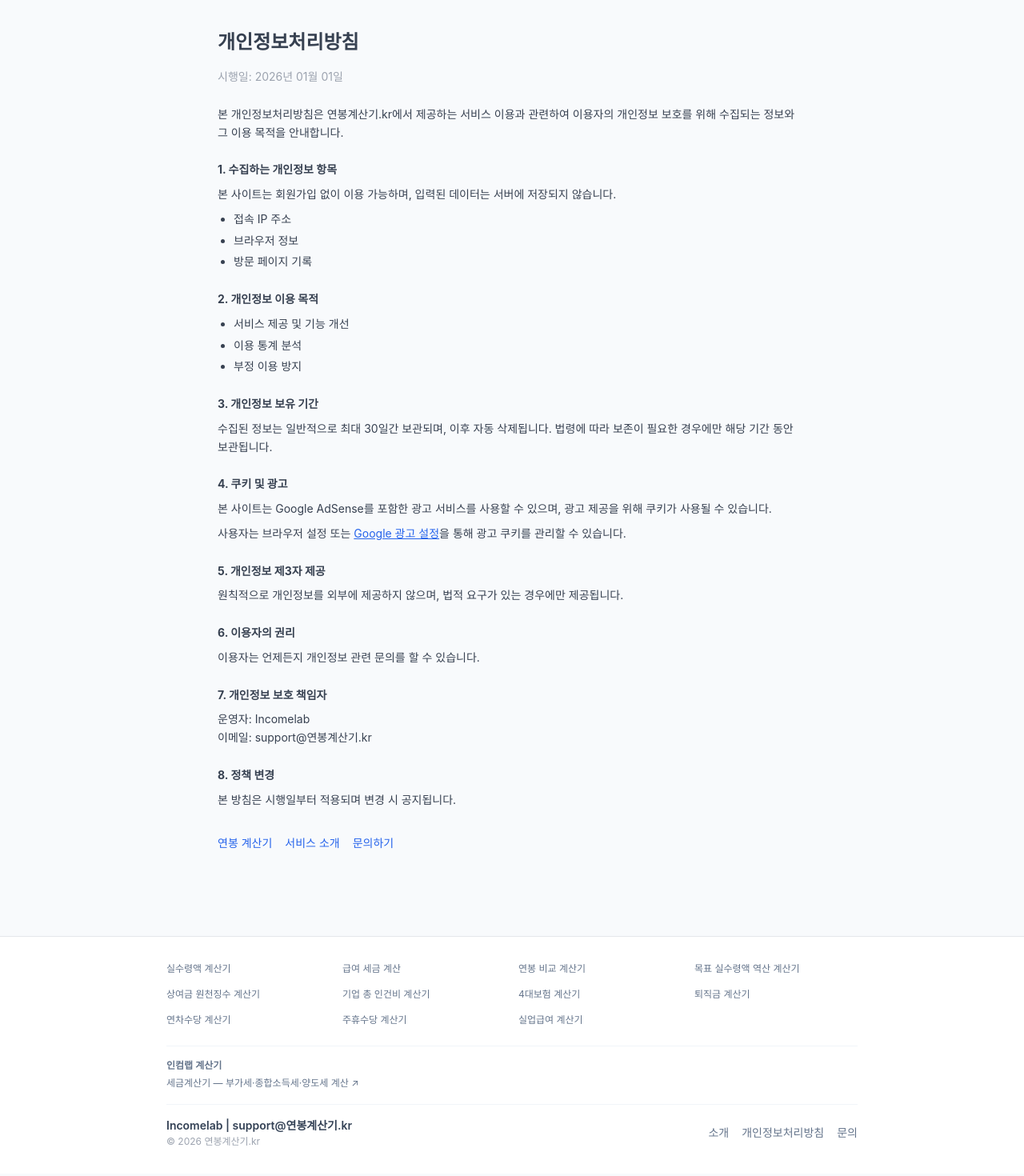
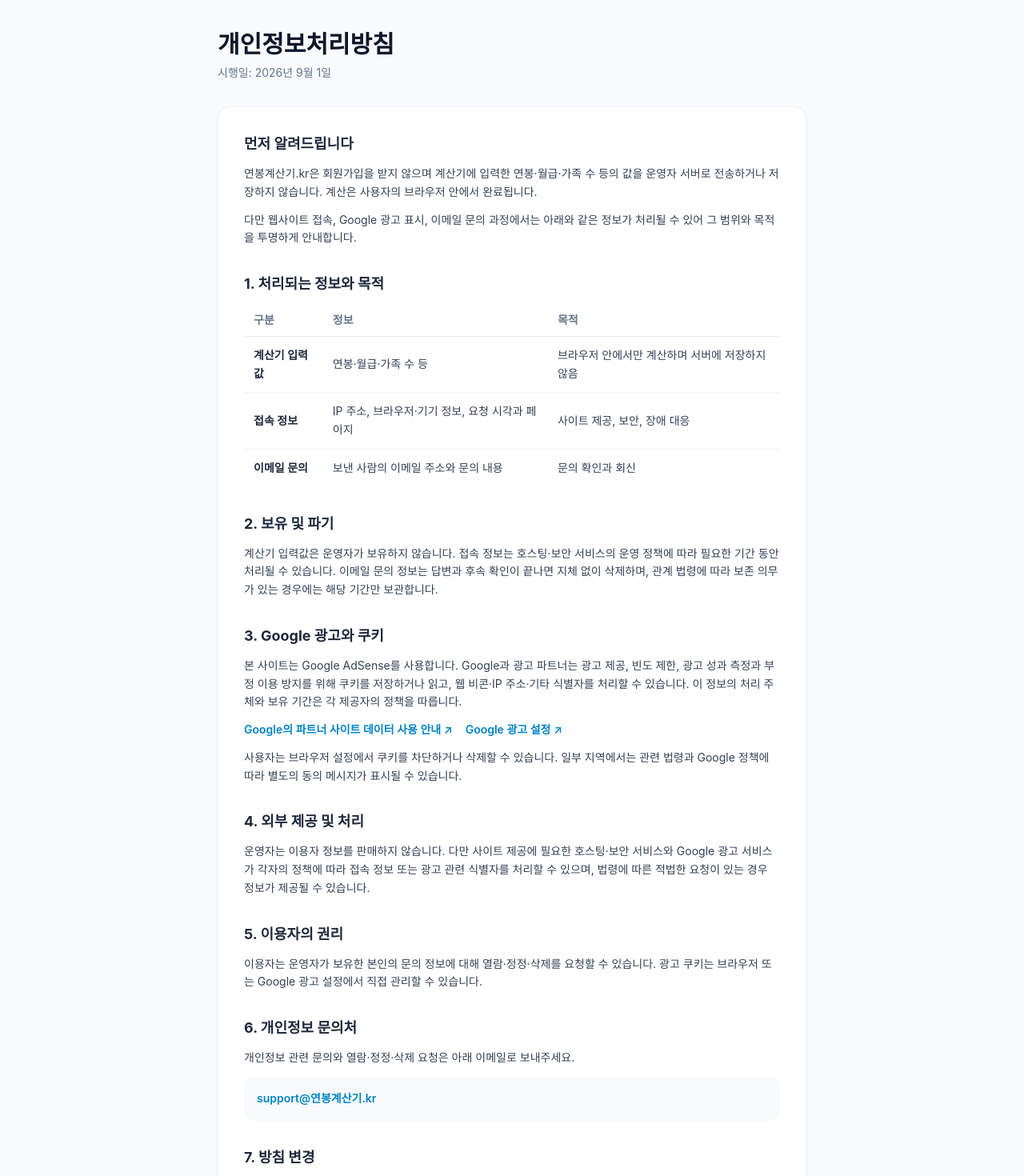
Before and after one commit to YG-coder/salary-calculator, a Next.js app: page /privacy in a window 1280 px wide. Shown: the part 60-1530 px from the top of the page at 80% size. Built offline with nearby package versions, Linux system fonts and the light colour scheme; a web font is replaced by a local one.

Commit message:
feat(content): 안내 및 개인정보 페이지 정비

```diff
--- a/src/app/about/page.tsx
+++ b/src/app/about/page.tsx
@@ -33,6 +33,10 @@ const pensionRate = getPensionRateForYear(TAX_YEAR)
 const CALCULATORS = [
   { href: '/salary-calculator', label: '연봉 실수령액 계산기' },
   { href: '/payroll-tax-calculator', label: '급여 세금 간편 계산기' },
+  { href: '/salary-comparison-calculator', label: '연봉 비교 계산기' },
+  { href: '/target-salary-calculator', label: '목표 실수령액 역산 계산기' },
+  { href: '/bonus-withholding-calculator', label: '상여금 원천징수 계산기' },
+  { href: '/employer-cost-calculator', label: '기업 총 인건비 계산기' },
   { href: '/social-insurance-calculator', label: '4대보험 계산기' },
   { href: '/severance-pay-calculator', label: '퇴직금 계산기' },
   { href: '/annual-leave-pay-calculator', label: '연차수당 계산기' },
@@ -83,12 +87,13 @@ export default function AboutPage() {
         <p className="text-sm">
           {SITE_NAME}은 한국 직장인이 자신의 연봉·월급에서 얼마가 공제되고 실제로 통장에
           얼마가 들어오는지를 빠르게 확인할 수 있도록 만든 무료 온라인 계산기 서비스입니다.
-          별도의 회원가입, 개인정보 입력, 광고 시청 없이 바로 사용할 수 있으며, 입력한
+          별도의 회원가입이나 개인정보 입력 없이 바로 사용할 수 있으며, 입력한
           금액은 서버로 전송되지 않고 사용자의 브라우저에서만 계산됩니다.
         </p>
         <p className="text-sm">
           연봉 실수령액 계산을 중심으로, 직장인이 자주 필요로 하는 4대보험·퇴직금·연차
-          수당·주휴수당·실업급여까지 7가지 계산기를 제공합니다. 각 계산기는 {TAX_YEAR}년
+          수당·주휴수당·실업급여, 연봉 비교·목표 실수령액 역산, 상여금 원천징수와 기업
+          총 인건비까지 11가지 계산기를 제공합니다. 각 계산기는 {TAX_YEAR}년
           최신 법령과 고시 요율을 반영해 갱신되며, 결과 화면에 계산 근거가 되는 공식과
           요율을 함께 표시합니다.
         </p>
@@ -268,10 +273,11 @@ export default function AboutPage() {
       <section className="card p-6 sm:p-8 mb-6 space-y-3 leading-relaxed">
         <h2 className="text-lg font-bold text-slate-800">개인정보 처리</h2>
         <p className="text-sm">
-          본 서비스는 사용자의 개인정보를 수집하지 않습니다. 입력한 연봉·월급 등의
-          금액은 사용자의 브라우저에서만 계산되며 외부 서버로 전송되지 않습니다.
-          접속 통계 수집을 위해 일부 익명 분석 도구(Google Analytics 등)가 적용될 수
-          있으며, 자세한 내용은{' '}
+          계산기에 입력한 연봉·월급·가족 수 등의 값은 사용자의 브라우저에서만 계산되며
+          운영자 서버로 전송하거나 저장하지 않습니다. 다만 사이트 운영에 필요한 접속
+          로그와 Google 광고 제공 과정에서는 쿠키, IP 주소와 같은 정보가 처리될 수
+          있습니다. 이메일 문의를 보내는 경우에는 회신을 위해 이메일 주소와 문의 내용이
+          처리됩니다. 자세한 내용은{' '}
           <Link href="/privacy" className="text-brand-600 hover:underline">
             개인정보 처리방침
           </Link>
--- a/src/app/contact/page.tsx
+++ b/src/app/contact/page.tsx
@@ -1,66 +1,68 @@
-/**
- * src/app/contact/page.tsx
- * 문의 페이지 (중복 제거 완료)
- */
-
-import type { Metadata } from "next";
-import Link from "next/link";
+import type { Metadata } from 'next'
+import Link from 'next/link'
 import {
     SITE_NAME,
     SITE_URL,
     OPERATOR_EMAIL,
     OPERATOR_NAME,
-} from "@/lib/constants";
+} from '@/lib/constants'
 
 export const metadata: Metadata = {
-    title: "문의하기",
-    description: `${SITE_NAME} 문의 페이지`,
+  title: '문의하기',
+  description: `${SITE_NAME} 계산 오류 제보, 기능 제안 및 개인정보 관련 문의 안내`,
   alternates: { canonical: `${SITE_URL}/contact` },
-};
+}
 
 export default function ContactPage() {
     return (
-        <main className="max-w-3xl mx-auto px-4 py-10 text-sm text-gray-700 leading-relaxed">
+    <main className="mx-auto max-w-3xl px-4 py-10 text-slate-700">
+      <h1 className="mb-2 text-3xl font-bold text-slate-900">문의하기</h1>
+      <p className="mb-8 text-sm text-slate-500">계산 오류 제보와 개선 의견을 기다립니다.</p>
 
-            <h1 className="text-2xl font-bold mb-4">문의하기</h1>
+      <section className="card mb-6 space-y-5 p-6 text-sm leading-relaxed sm:p-8">
+        <div>
+          <h2 className="mb-2 text-lg font-bold text-slate-800">문의 가능한 내용</h2>
+          <ul className="list-disc space-y-1.5 pl-5 text-slate-600">
+            <li>계산 결과가 실제 급여명세서와 다르게 보이는 경우</li>
+            <li>요율·법령·출처의 수정이 필요한 경우</li>
+            <li>새 계산기 또는 사용성 개선 제안</li>
+            <li>개인정보 관련 문의와 삭제 요청</li>
+          </ul>
+        </div>
 
-            <p className="mb-6">
-                서비스 이용 중 문의사항이 있으시면 아래 이메일로 연락해 주세요.
-            </p>
-
-            <div className="bg-gray-100 p-4 rounded-lg mb-6">
-                <p className="font-medium">운영자</p>
-                <p>{OPERATOR_NAME}</p>
-
-                <p className="font-medium mt-3">이메일</p>
-                <a
-                    href={`mailto:${OPERATOR_EMAIL}`}
-                    className="text-blue-600 hover:underline"
-                >
+        <div className="rounded-xl bg-slate-50 p-4">
+          <p className="text-xs font-semibold text-slate-500">운영자 {OPERATOR_NAME}</p>
+          <a href={`mailto:${OPERATOR_EMAIL}`} className="mt-1 inline-block text-base font-bold text-brand-700 hover:underline">
             {OPERATOR_EMAIL}
           </a>
+          <p className="mt-2 text-xs text-slate-500">
+            버튼을 누르면 사용 중인 이메일 앱이 열립니다. 사이트에는 별도의 문의 입력폼이 없습니다.
+          </p>
         </div>
 
-            <section className="mb-6">
-                <h2 className="font-bold mb-2">응답 안내</h2>
+        <div>
+          <h2 className="mb-2 text-lg font-bold text-slate-800">빠른 확인을 위한 작성 방법</h2>
           <p>
-                    문의 내용에 따라 답변까지 일정 시간이 소요될 수 있으며,
-                    가능한 빠르게 답변드리겠습니다.
+            계산기 이름, 입력한 값, 기대한 결과와 실제 결과를 함께 알려주시면 확인이
+            빨라집니다. 주민등록번호, 계좌번호, 급여명세서 원본 등 불필요한 개인정보는
+            보내지 마세요.
           </p>
+        </div>
+
+        <div>
+          <h2 className="mb-2 text-lg font-bold text-slate-800">답변 안내</h2>
+          <p>
+            문의 내용을 확인한 뒤 가능한 범위에서 회신합니다. 이 서비스는 자동 계산 결과를
+            제공하므로 개인별 세무·노무 판단이나 법률 상담을 대신하지 않습니다.
+          </p>
+        </div>
       </section>
 
-            <div className="mt-8 flex gap-4">
-                <Link href="/" className="text-blue-600">
-                    연봉 계산기
-                </Link>
-                <Link href="/about" className="text-blue-600">
-                    서비스 소개
-                </Link>
-                <Link href="/privacy" className="text-blue-600">
-                    개인정보처리방침
-                </Link>
+      <div className="flex flex-wrap gap-4 border-t border-slate-100 pt-4 text-sm">
+        <Link href="/" className="text-brand-600 hover:underline">홈으로</Link>
+        <Link href="/about" className="text-brand-600 hover:underline">서비스 소개</Link>
+        <Link href="/privacy" className="text-brand-600 hover:underline">개인정보처리방침</Link>
       </div>
-
     </main>
-    );
+  )
 }
--- a/src/app/privacy/page.tsx
+++ b/src/app/privacy/page.tsx
@@ -1,127 +1,137 @@
-/**
- * src/app/privacy/page.tsx
- * 개인정보처리방침 (애드센스 승인 최적화 최종)
- */
-
-import type { Metadata } from "next";
-import Link from "next/link";
-import { SITE_URL, SITE_NAME, OPERATOR_EMAIL, OPERATOR_NAME } from "@/lib/constants";
+import type { Metadata } from 'next'
+import Link from 'next/link'
+import { SITE_URL, SITE_NAME, OPERATOR_EMAIL } from '@/lib/constants'
 
 export const metadata: Metadata = {
-    title: "개인정보처리방침",
-    description: `${SITE_NAME} 개인정보처리방침 안내`,
+  title: '개인정보처리방침',
+  description: `${SITE_NAME}의 계산 입력값, 접속 정보, 광고 쿠키 및 문의 정보 처리 방침입니다.`,
   alternates: { canonical: `${SITE_URL}/privacy` },
   robots: { index: true, follow: true },
-};
+}
 
-const EFFECTIVE_DATE = "2026년 01월 01일";
+const EFFECTIVE_DATE = '2026년 9월 1일'
 
 export default function PrivacyPage() {
     return (
-        <main className="max-w-3xl mx-auto px-4 py-10 text-sm text-gray-700 leading-relaxed">
+    <main className="mx-auto max-w-3xl px-4 py-10 text-slate-700">
+      <h1 className="mb-2 text-3xl font-bold text-slate-900">개인정보처리방침</h1>
+      <p className="mb-8 text-sm text-slate-500">시행일: {EFFECTIVE_DATE}</p>
 
-            <h1 className="text-2xl font-bold mb-4">개인정보처리방침</h1>
-            <p className="text-gray-400 mb-6">시행일: {EFFECTIVE_DATE}</p>
-
-            {/* 도입부 */}
-            <p className="mb-6">
-                본 개인정보처리방침은 {SITE_NAME}에서 제공하는 서비스 이용과 관련하여
-                이용자의 개인정보 보호를 위해 수집되는 정보와 그 이용 목적을 안내합니다.
+      <div className="card mb-6 space-y-8 p-6 text-sm leading-relaxed sm:p-8">
+        <section className="space-y-3">
+          <h2 className="text-lg font-bold text-slate-800">먼저 알려드립니다</h2>
+          <p>
+            {SITE_NAME}은 회원가입을 받지 않으며 계산기에 입력한 연봉·월급·가족 수 등의
+            값을 운영자 서버로 전송하거나 저장하지 않습니다. 계산은 사용자의 브라우저
+            안에서 완료됩니다.
           </p>
-
-            <section className="mb-6">
-                <h2 className="font-bold mb-2">1. 수집하는 개인정보 항목</h2>
           <p>
-                    본 사이트는 회원가입 없이 이용 가능하며, 입력된 데이터는 서버에 저장되지 않습니다.
-                </p>
-                <ul className="list-disc pl-5 mt-2 space-y-1">
-                    <li>접속 IP 주소</li>
-                    <li>브라우저 정보</li>
-                    <li>방문 페이지 기록</li>
-                </ul>
-            </section>
-
-            <section className="mb-6">
-                <h2 className="font-bold mb-2">2. 개인정보 이용 목적</h2>
-                <ul className="list-disc pl-5 space-y-1">
-                    <li>서비스 제공 및 기능 개선</li>
-                    <li>이용 통계 분석</li>
-                    <li>부정 이용 방지</li>
-                </ul>
-            </section>
-
-            {/* 🔥 보유기간 구체화 */}
-            <section className="mb-6">
-                <h2 className="font-bold mb-2">3. 개인정보 보유 기간</h2>
-                <p>
-                    수집된 정보는 일반적으로 최대 30일간 보관되며,
-                    이후 자동 삭제됩니다. 법령에 따라 보존이 필요한 경우에만
-                    해당 기간 동안 보관됩니다.
+            다만 웹사이트 접속, Google 광고 표시, 이메일 문의 과정에서는 아래와 같은
+            정보가 처리될 수 있어 그 범위와 목적을 투명하게 안내합니다.
           </p>
         </section>
 
-            {/* 🔥 광고 설명 강화 */}
-            <section className="mb-6">
-                <h2 className="font-bold mb-2">4. 쿠키 및 광고</h2>
+        <section className="space-y-3">
+          <h2 className="text-lg font-bold text-slate-800">1. 처리되는 정보와 목적</h2>
+          <div className="overflow-x-auto">
+            <table className="w-full min-w-[34rem] border-collapse text-left">
+              <thead>
+                <tr className="border-b border-slate-200 text-slate-500">
+                  <th className="px-3 py-2 font-semibold">구분</th>
+                  <th className="px-3 py-2 font-semibold">정보</th>
+                  <th className="px-3 py-2 font-semibold">목적</th>
+                </tr>
+              </thead>
+              <tbody className="divide-y divide-slate-100">
+                <tr>
+                  <td className="px-3 py-3 font-semibold text-slate-800">계산기 입력값</td>
+                  <td className="px-3 py-3">연봉·월급·가족 수 등</td>
+                  <td className="px-3 py-3">브라우저 안에서만 계산하며 서버에 저장하지 않음</td>
+                </tr>
+                <tr>
+                  <td className="px-3 py-3 font-semibold text-slate-800">접속 정보</td>
+                  <td className="px-3 py-3">IP 주소, 브라우저·기기 정보, 요청 시각과 페이지</td>
+                  <td className="px-3 py-3">사이트 제공, 보안, 장애 대응</td>
+                </tr>
+                <tr>
+                  <td className="px-3 py-3 font-semibold text-slate-800">이메일 문의</td>
+                  <td className="px-3 py-3">보낸 사람의 이메일 주소와 문의 내용</td>
+                  <td className="px-3 py-3">문의 확인과 회신</td>
+                </tr>
+              </tbody>
+            </table>
+          </div>
+        </section>
+
+        <section className="space-y-3">
+          <h2 className="text-lg font-bold text-slate-800">2. 보유 및 파기</h2>
           <p>
-                    본 사이트는 Google AdSense를 포함한 광고 서비스를 사용할 수 있으며,
-                    광고 제공을 위해 쿠키가 사용될 수 있습니다.
-                </p>
-                <p className="mt-2">
-                    사용자는 브라우저 설정 또는{" "}
-                    <a
-                        href="https://adssettings.google.com"
-                        target="_blank"
-                        rel="noopener noreferrer"
-                        className="text-blue-600 underline"
-                    >
-                        Google 광고 설정
-                    </a>
-                    을 통해 광고 쿠키를 관리할 수 있습니다.
+            계산기 입력값은 운영자가 보유하지 않습니다. 접속 정보는 호스팅·보안 서비스의
+            운영 정책에 따라 필요한 기간 동안 처리될 수 있습니다. 이메일 문의 정보는
+            답변과 후속 확인이 끝나면 지체 없이 삭제하며, 관계 법령에 따라 보존 의무가
+            있는 경우에는 해당 기간만 보관합니다.
           </p>
         </section>
 
-            <section className="mb-6">
-                <h2 className="font-bold mb-2">5. 개인정보 제3자 제공</h2>
+        <section className="space-y-3">
+          <h2 className="text-lg font-bold text-slate-800">3. Google 광고와 쿠키</h2>
           <p>
-                    원칙적으로 개인정보를 외부에 제공하지 않으며,
-                    법적 요구가 있는 경우에만 제공됩니다.
+            본 사이트는 Google AdSense를 사용합니다. Google과 광고 파트너는 광고 제공,
+            빈도 제한, 광고 성과 측정과 부정 이용 방지를 위해 쿠키를 저장하거나 읽고,
+            웹 비콘·IP 주소·기타 식별자를 처리할 수 있습니다. 이 정보의 처리 주체와 보유
+            기간은 각 제공자의 정책을 따릅니다.
+          </p>
+          <div className="flex flex-wrap gap-x-4 gap-y-2">
+            <a href="https://policies.google.com/technologies/partner-sites" target="_blank" rel="noopener noreferrer" className="font-semibold text-brand-600 hover:underline">
+              Google의 파트너 사이트 데이터 사용 안내 ↗
+            </a>
+            <a href="https://adssettings.google.com" target="_blank" rel="noopener noreferrer" className="font-semibold text-brand-600 hover:underline">
+              Google 광고 설정 ↗
+            </a>
+          </div>
+          <p>
+            사용자는 브라우저 설정에서 쿠키를 차단하거나 삭제할 수 있습니다. 일부 지역에서는
+            관련 법령과 Google 정책에 따라 별도의 동의 메시지가 표시될 수 있습니다.
           </p>
         </section>
 
-            <section className="mb-6">
-                <h2 className="font-bold mb-2">6. 이용자의 권리</h2>
+        <section className="space-y-3">
+          <h2 className="text-lg font-bold text-slate-800">4. 외부 제공 및 처리</h2>
           <p>
-                    이용자는 언제든지 개인정보 관련 문의를 할 수 있습니다.
+            운영자는 이용자 정보를 판매하지 않습니다. 다만 사이트 제공에 필요한 호스팅·보안
+            서비스와 Google 광고 서비스가 각자의 정책에 따라 접속 정보 또는 광고 관련
+            식별자를 처리할 수 있으며, 법령에 따른 적법한 요청이 있는 경우 정보가 제공될 수
+            있습니다.
           </p>
         </section>
 
-            <section className="mb-6">
-                <h2 className="font-bold mb-2">7. 개인정보 보호 책임자</h2>
-                <p>운영자: {OPERATOR_NAME}</p>
-                <p>이메일: {OPERATOR_EMAIL}</p>
-            </section>
-
-            <section className="mb-6">
-                <h2 className="font-bold mb-2">8. 정책 변경</h2>
+        <section className="space-y-3">
+          <h2 className="text-lg font-bold text-slate-800">5. 이용자의 권리</h2>
           <p>
-                    본 방침은 시행일부터 적용되며 변경 시 공지됩니다.
+            이용자는 운영자가 보유한 본인의 문의 정보에 대해 열람·정정·삭제를 요청할 수
+            있습니다. 광고 쿠키는 브라우저 또는 Google 광고 설정에서 직접 관리할 수 있습니다.
           </p>
         </section>
 
-            {/* 내부 링크 */}
-            <div className="mt-8 flex gap-4">
-                <Link href="/" className="text-blue-600">
-                    연봉 계산기
-                </Link>
-                <Link href="/about" className="text-blue-600">
-                    서비스 소개
-                </Link>
-                <Link href="/contact" className="text-blue-600">
-                    문의하기
-                </Link>
+        <section className="space-y-3">
+          <h2 className="text-lg font-bold text-slate-800">6. 개인정보 문의처</h2>
+          <p>개인정보 관련 문의와 열람·정정·삭제 요청은 아래 이메일로 보내주세요.</p>
+          <div className="rounded-xl bg-slate-50 p-4">
+            <a href={`mailto:${OPERATOR_EMAIL}`} className="font-semibold text-brand-600 hover:underline">{OPERATOR_EMAIL}</a>
+          </div>
+        </section>
+
+        <section className="space-y-3">
+          <h2 className="text-lg font-bold text-slate-800">7. 방침 변경</h2>
+          <p>내용이 변경되면 이 페이지에 변경 사항과 새 시행일을 표시합니다.</p>
+        </section>
       </div>
 
+      <div className="flex flex-wrap gap-4 border-t border-slate-100 pt-4 text-sm">
+        <Link href="/" className="text-brand-600 hover:underline">홈으로</Link>
+        <Link href="/about" className="text-brand-600 hover:underline">서비스 소개</Link>
+        <Link href="/contact" className="text-brand-600 hover:underline">문의하기</Link>
+      </div>
     </main>
-    );
+  )
 }
```
Lines whose indentation alone changed are shown as unchanged.
